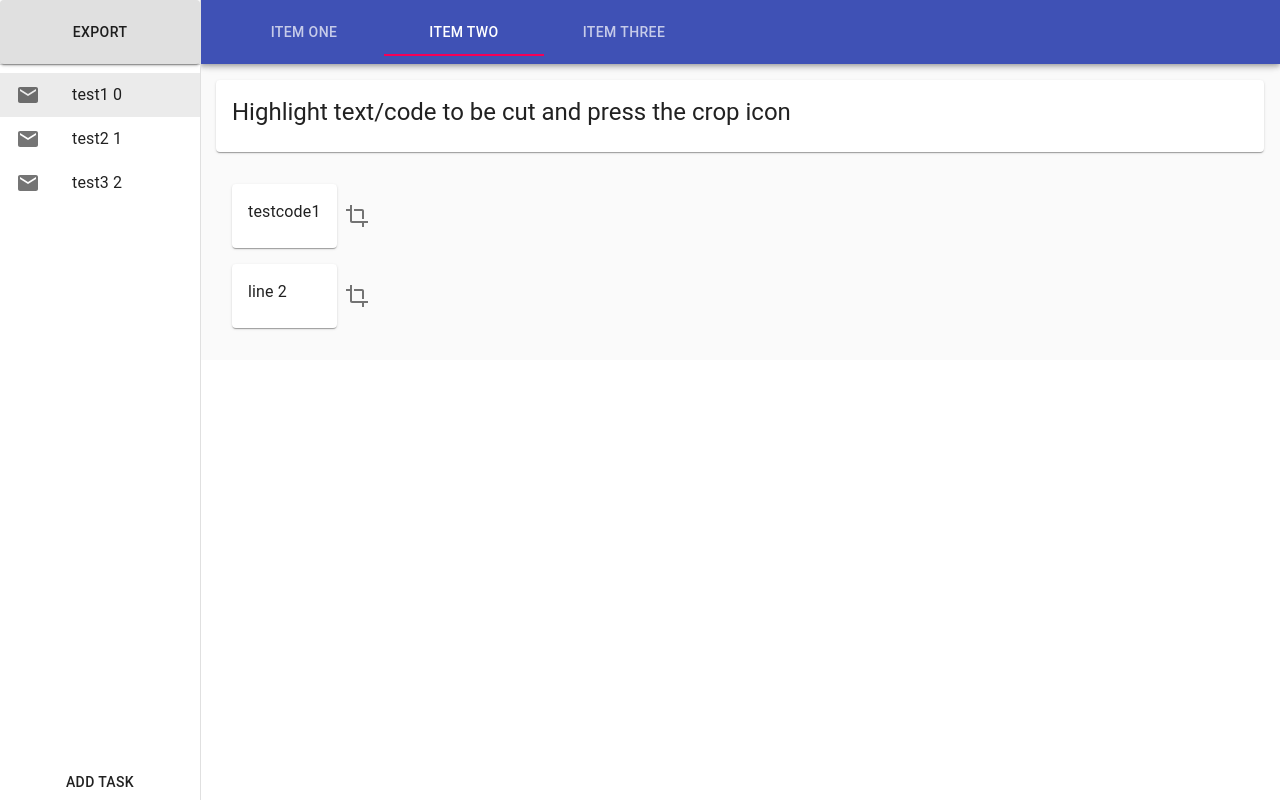
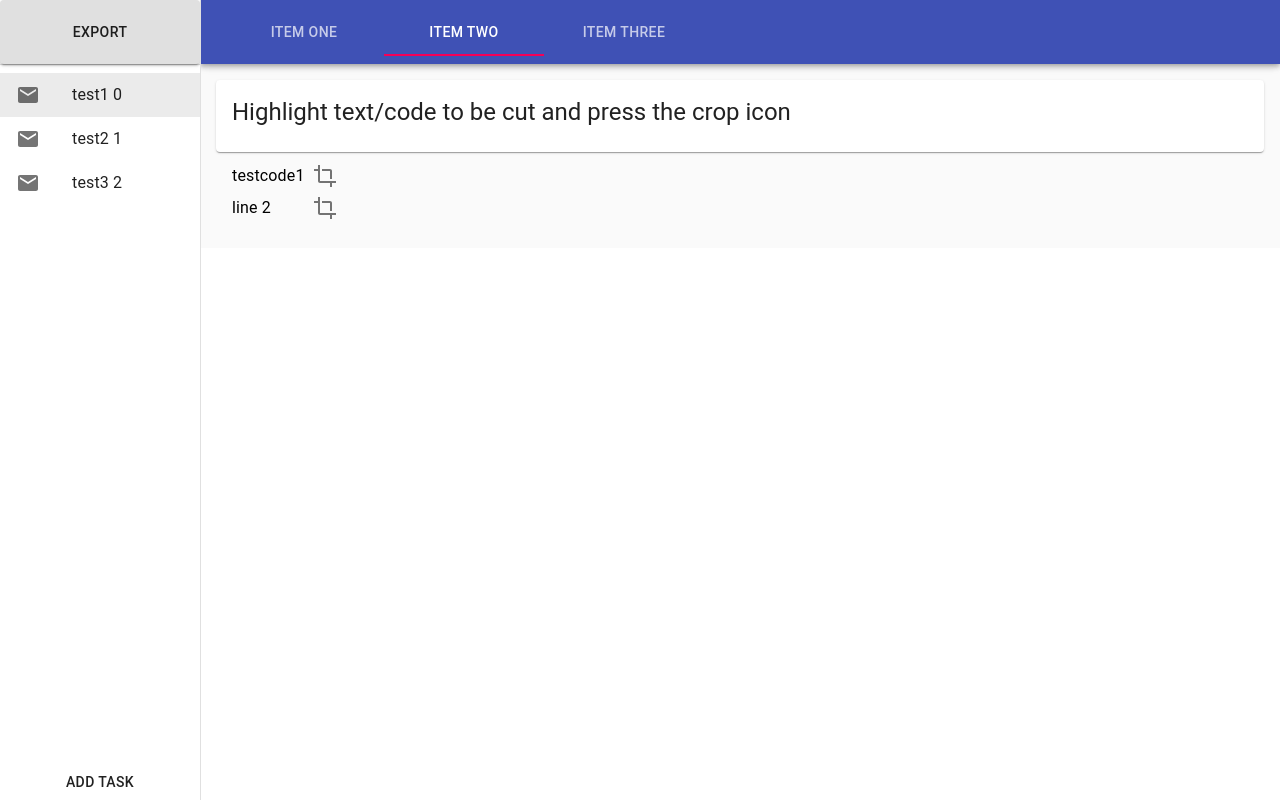
Before and after one commit to Chr1stian/masterapp, a React (Create React App) app: page / in a window 1280 px wide. Both pictures are taken after a click on the tab "ITEM TWO". Built offline with nearby package versions, Linux system fonts and the light colour scheme.

Commit message:
Cleanup of unceccesarry code

```diff
--- a/src/components/CodeOutputGaps.tsx
+++ b/src/components/CodeOutputGaps.tsx
@@ -13,16 +13,20 @@ import {
 
 const useStyles = makeStyles(() =>
   createStyles({
-    wrapper: {
+    wrapper: {},
+    container: {},
+    card: {},
+    cardContent: {
       display: "flex",
-      flexWrap: "nowrap",
       flexDirection: "row"
     },
-    container: {
-      whiteSpace: "pre-wrap"
+    list: {
+      display: "flex",
+      flexDirection: "row"
     },
-    card: {},
-    list: { display: "flex", flexDirection: "row" },
+    listItemText: {
+      height: "30px"
+    },
     gap: {
       width: "100px"
     }
@@ -42,26 +46,20 @@ const CodeOutputGaps: React.FC<CodeOutputGapsProps> = (
   return (
     <div className={classes.wrapper}>
       <Card className={classes.card}>
-        <List className={classes.list}>
-          {task.splitCode.map((value: any, index: number) => {
+        {task.splitCode.map((value: any) => {
           return (
             typeof value !== "string" &&
             value[1] && (
-                <ListItem key={index} dense>
-                  <ListItemText
-                    primary={
+              <div className={classes.cardContent}>
                 <Card className={classes.gap} variant="outlined">
                   <CardContent>
                     <Typography>{value[1]}</Typography>
                   </CardContent>
                 </Card>
-                    }
-                  ></ListItemText>
-                </ListItem>
+              </div>
             )
           );
         })}
-        </List>
       </Card>
     </div>
   );
--- a/src/components/CodeOutputView.tsx
+++ b/src/components/CodeOutputView.tsx
@@ -9,8 +9,7 @@ import {
   ListItemSecondaryAction,
   IconButton,
   Card,
-  Typography,
-  CardContent
+  Typography
 } from "@material-ui/core";
 import CropIcon from "@material-ui/icons/Crop";
 import reactStringReplace from "react-string-replace";
@@ -30,9 +29,8 @@ const useStyles = makeStyles(() =>
     },
     list: {},
     card: {
-      // flex: "0 0 1",
       width: "25%",
-      alignSelf: "auto" // TODO: move to right?
+      alignSelf: "auto"
     },
     cardContent: {
       display: "flex",
@@ -86,32 +84,13 @@ const CodeOutputView: React.FC<CodeOutputViewProps> = (
           {task.splitCode.map((value: any, index: number) => {
             return (
               <ListItem key={index} dense>
-                {value.length === 1 && (
-                  <ListItemText
-                    primary={
-                      <Card>
-                        <CardContent>
-                          <Typography>{value}</Typography>
-                        </CardContent>
-                      </Card>
-                    }
-                  ></ListItemText>
-                )}
+                {value.length === 1 && <Typography>{value}</Typography>}
                 {value.length !== 1 && (
-                  <ListItemText
-                    primary={
-                      <Card>
-                        <CardContent className={classes.cardContent}>
-                          <Typography>{value[0]}</Typography>
-                          <Card
-                            className={classes.gap}
-                            variant="outlined"
-                          ></Card>
-                          <Typography>{value[2]}</Typography>
-                        </CardContent>
-                      </Card>
-                    }
-                  ></ListItemText>
+                  <div className={classes.cardContent}>
+                    <Typography>{value[0]}</Typography>
+                    <Card className={classes.gap} variant="outlined"></Card>
+                    <Typography>{value[2]}</Typography>
+                  </div>
                 )}
                 <ListItemSecondaryAction>
                   <IconButton
```
Lines whose indentation alone changed are shown as unchanged.
